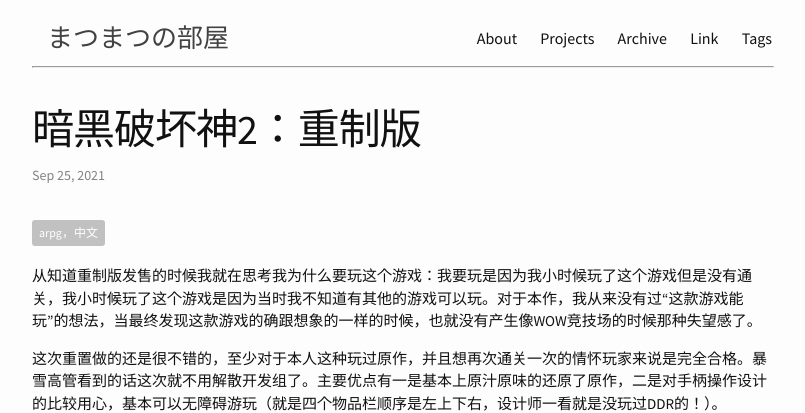
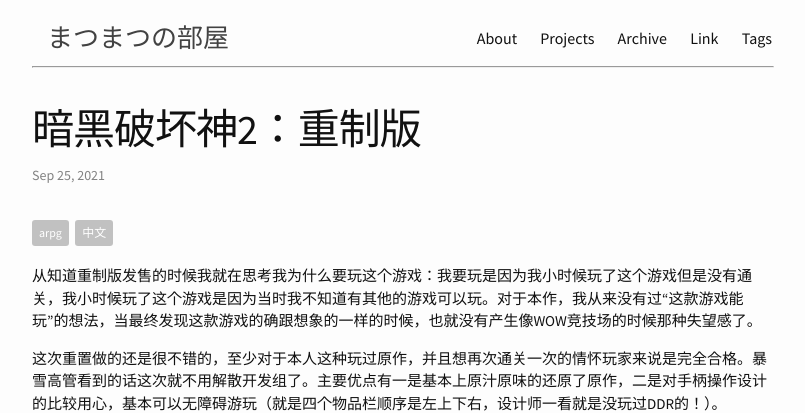
Before and after one commit to ssdh233/ssdh233.github.io, a Jekyll site: the page built from _posts/2021-09-25-d2r.md, in a window 1280 px wide. Shown: the top 413 px of the page, without its empty margins (238-1043 px from the left). Built offline with Jekyll 4.4.1, drawn with Linux system fonts in a browser that asks for light colours; nearby versions of some CDN libraries; some web fonts are replaced; comment, search, counter and statistics services are not loaded.

Commit message:
Update 2021-09-25-d2r.md

```diff
--- a/_posts/2021-09-25-d2r.md
+++ b/_posts/2021-09-25-d2r.md
@@ -3,7 +3,7 @@
 title: "暗黑破坏神2：重制版"
 date: 2021-09-25
 category: blog
-tags: [ARPG，中文]
+tags: [ARPG,中文]
 description: "讲个笑话，暗黑破坏神2是ARPG的先驱"
 ---
 
```
